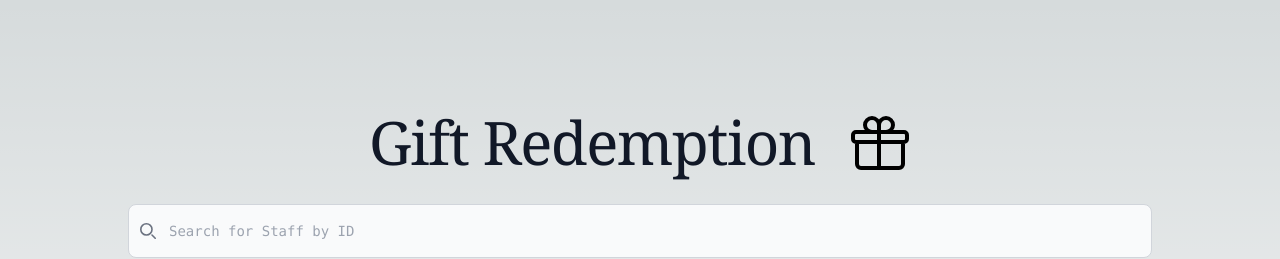
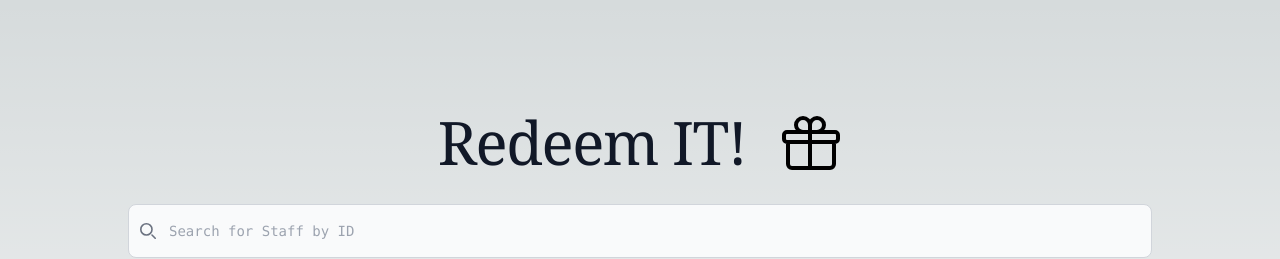
Before and after one commit to darylloh29/redeem-it, a Next.js app: page / in a window 1280 px wide. Shown: the top 259 px of the page. Built offline with nearby package versions, Linux system fonts and the light colour scheme; no server answers.

Commit message:
Change app title

```diff
--- a/src/app/page.tsx
+++ b/src/app/page.tsx
@@ -50,7 +50,7 @@ export default function Home() {
     <main className="relative flex min-h-screen flex-col items-center p-24">
       <div className="flex">
         <h1 className="font-serif mb-4 text-4xl leading-none tracking-tight text-gray-900 md:text-5xl lg:text-6xl dark:text-white p-4">
-          Gift Redemption
+          Redeem IT!
         </h1>
         <svg
           xmlns="http://www.w3.org/2000/svg"
```
